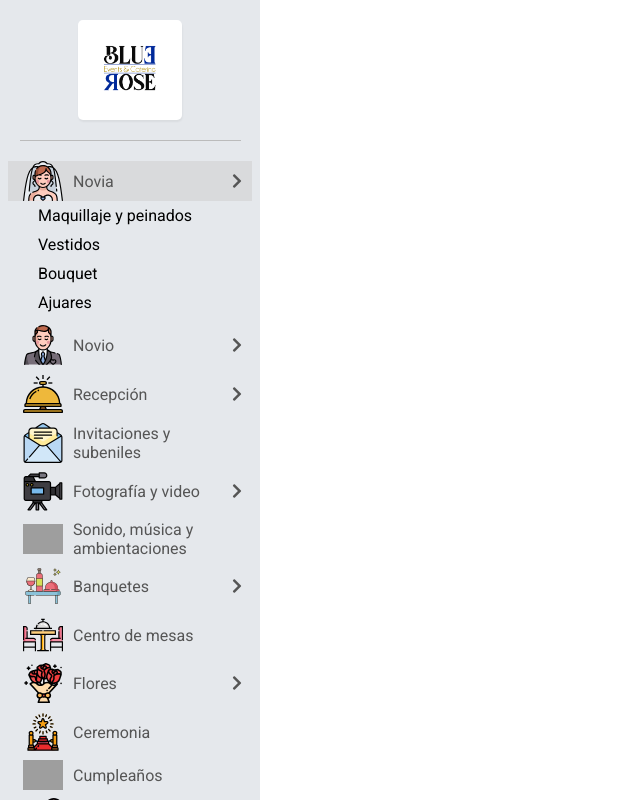
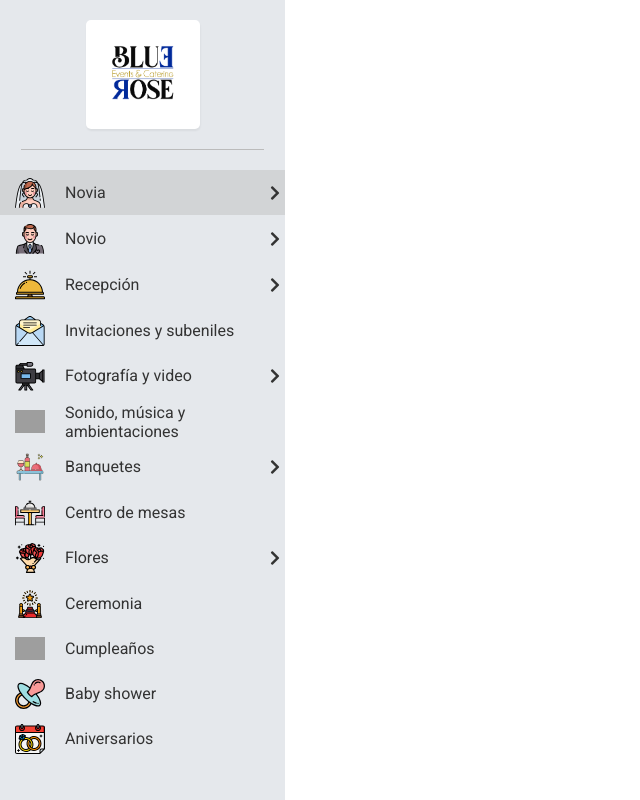
Before and after one commit to StevenBaezFernandez/bluerose, an Angular app: page / in a window 1280 px wide. Shown: the whole page, without its empty margins (0-640 px from the left). Built offline with nearby package versions, Linux system fonts and the light colour scheme; grey boxes are pictures that could not be loaded.

Commit message:
basic functionality of navbar completed

```diff
--- a/src/app/navbar/navbar.component.html
+++ b/src/app/navbar/navbar.component.html
@@ -8,13 +8,13 @@
     <div class="navbar__separator"></div>
     <div class="navbar__container-body">
         <div class="navbar__item">
-            <div class="button-nav button-nav--active">
+            <div class="button-nav button-nav--active" (click)="toggle_novia = !toggle_novia">
                 <img class="button-nav__img" src="assets/img/novia.svg" alt="">
 
-                <span class="button-nav__text">Novia</span>
-                <i class="button-nav__arrow fas fa-chevron-right"></i>
+                <span  class="button-nav__text" [ngClass]="{'button-nav__text--active': toggle_novia}">Novia</span>
+                <i class="button-nav__arrow fas fa-chevron-right" [ngClass]="{'button-nav__arrow--active': toggle_novia}"></i>
             </div>
-            <div class="navbar__sub-cat navbar__sub-cat--active">
+            <div class="navbar__sub-cat"  [ngClass]="{'navbar__sub-cat--expanded' : toggle_novia, 'navbar__sub-cat--collapsed': !toggle_novia}">
                 <a href="" class="navbar__sub-cat-link">Maquillaje y peinados</a>
                 <a href="" class="navbar__sub-cat-link">Vestidos</a>
                 <a href="" class="navbar__sub-cat-link">Bouquet</a>
@@ -22,26 +22,26 @@
             </div>
         </div>
         <div class="navbar__item">
-            <div class="button-nav">
+            <div class="button-nav" (click)="toggle_novio = !toggle_novio">
                 <img class="button-nav__img" src="assets/img/novio.svg" alt="">
 
                 <span class="button-nav__text">Novio</span>
-                <i class="button-nav__arrow fas fa-chevron-right"></i>
+                <i class="button-nav__arrow fas fa-chevron-right" [ngClass]="{'button-nav__arrow--active': toggle_novio}"></i>
             </div>
-            <div class="navbar__sub-cat">
+            <div class="navbar__sub-cat" [ngClass]="{'navbar__sub-cat--expanded' : toggle_novio, 'navbar__sub-cat--collapsed': !toggle_novio}">
                 <a href="" class="navbar__sub-cat-link">Traje de novio</a>
                 <a href="" class="navbar__sub-cat-link">Boutonnier</a>
                 <a href="" class="navbar__sub-cat-link">Ajuares</a>
             </div>
         </div>
         <div class="navbar__item">
-            <div class="button-nav">
+            <div class="button-nav" (click)="toggle_recepcion = !toggle_recepcion">
                 <img class="button-nav__img" src="assets/img/recepcion.svg" alt="">
 
                 <span class="button-nav__text">Recepción</span>
-                <i class="button-nav__arrow fas fa-chevron-right"></i>
+                <i class="button-nav__arrow fas fa-chevron-right" [ngClass]="{'button-nav__arrow--active': toggle_recepcion}"></i>
             </div>
-            <div class="navbar__sub-cat">
+            <div class="navbar__sub-cat" [ngClass]="{'navbar__sub-cat--expanded' : toggle_recepcion, 'navbar__sub-cat--collapsed': !toggle_recepcion}">
                 <a href="" class="navbar__sub-cat-link">Salones de eventos</a>
                 <a href="" class="navbar__sub-cat-link">Estilos de decoraciones</a>
                 <a href="" class="navbar__sub-cat-link">Sillas y mesas</a>
@@ -51,21 +51,21 @@
             </div>
         </div>
         <div class="navbar__item">
-            <div class="button-nav">
+            <div class="button-nav" >
                 <img class="button-nav__img" src="assets/img/invitation.svg" alt="">
 
                 <span class="button-nav__text">Invitaciones y subeniles</span>
             </div>
         </div>
         <div class="navbar__item">
-            <div class="button-nav">
+            <div class="button-nav" (click)="toggle_foto_video = !toggle_foto_video">
                 <img class="button-nav__img" src="assets/img/foto-video.svg" alt="">
 
 
                 <span class="button-nav__text">Fotografía y video</span>
-                <i class="button-nav__arrow fas fa-chevron-right"></i>
+                <i class="button-nav__arrow fas fa-chevron-right" [ngClass]="{'button-nav__arrow--active': toggle_foto_video}"></i>
             </div>
-            <div class="navbar__sub-cat">
+            <div class="navbar__sub-cat" [ngClass]="{'navbar__sub-cat--expanded' : toggle_foto_video, 'navbar__sub-cat--collapsed': !toggle_foto_video}">
                 <a href="" class="navbar__sub-cat-link">Secciones de fotos</a>
                 <a href="" class="navbar__sub-cat-link">Locaciones</a>
             </div>
@@ -77,13 +77,13 @@
             </div>
         </div>
         <div class="navbar__item">
-            <div class="button-nav">
+            <div class="button-nav" (click)="toggle_banquetes = !toggle_banquetes">
                 <img class="button-nav__img" src="assets/img/banquet.svg" alt="">
 
                 <span class="button-nav__text">Banquetes</span>
-                <i class="button-nav__arrow fas fa-chevron-right"></i>
+                <i class="button-nav__arrow fas fa-chevron-right" [ngClass]="{'button-nav__arrow--active': toggle_banquetes}"></i>
             </div>
-            <div class="navbar__sub-cat">
+            <div class="navbar__sub-cat" [ngClass]="{'navbar__sub-cat--expanded' : toggle_banquetes, 'navbar__sub-cat--collapsed': !toggle_banquetes}">
                 <a href="" class="navbar__sub-cat-link">Postres dulces</a>
                 <a href="" class="navbar__sub-cat-link">Postres salados</a>
                 <a href="" class="navbar__sub-cat-link">Buffet</a>
@@ -98,13 +98,13 @@
             </div>
         </div>
         <div class="navbar__item">
-            <div class="button-nav">
+            <div class="button-nav" (click)="toggle_flores = !toggle_flores">
                <img class="button-nav__img" src="assets/img/bouquet.svg" alt="">
 
                 <span class="button-nav__text">Flores</span>
-                <i class="button-nav__arrow fas fa-chevron-right"></i>
+                <i class="button-nav__arrow fas fa-chevron-right" [ngClass]="{'button-nav__arrow--active': toggle_flores}"></i>
             </div>
-            <div class="navbar__sub-cat">
+            <div class="navbar__sub-cat" [ngClass]="{'navbar__sub-cat--expanded' : toggle_flores, 'navbar__sub-cat--collapsed': !toggle_flores}">
                 <a href="" class="navbar__sub-cat-link">Altos</a>
                 <a href="" class="navbar__sub-cat-link">Bajitos</a>
                 <a href="" class="navbar__sub-cat-link">Estilos</a>
--- a/src/app/navbar/navbar.component.sass
+++ b/src/app/navbar/navbar.component.sass
@@ -1,22 +1,26 @@
-$dark6: #555555
+$dark6: #333333
+$blue-text: #0e60b3
+$hover-button-nav: #e5e8ec
+$active-button-nav: #d2d4d6
 .navbar
     position: fixed
     top: 0
     left: 0
     bottom: 0
-    width: 260px
+    width: 285px
     overflow: hidden
-    background: #e5e8ec
+    background: $hover-button-nav
     overflow-y: scroll
 .navbar::-webkit-scrollbar
     width: 8px
-    background-color: #e5e8ec
+    background-color: $hover-button-nav
 
 .navbar::-webkit-scrollbar-track
-    background-color: #e5e8ec
+    background-color: $hover-button-nav
 
 .navbar::-webkit-scrollbar-thumb
     background-color: #ccc
+    border-radius: 10px
 
 .navbar__header
     display: flex
@@ -42,34 +46,64 @@ $dark6: #555555
     margin-bottom: 20px
 
 .navbar__container-body
-    padding-left: 15px
 .navbar__item
-    margin: 8px
 .button-nav
     display: grid
     grid-template-columns: 50px 1fr 20px
     align-items: center
-    margin-left: -15px
     padding-left: 15px
     cursor: pointer
+    height: 45px
+    &:hover
+        background-color: #d9dadc
 .button-nav--active
-    background: #d9dadc
+    background-color: $active-button-nav
 .button-nav__img
-    max-width: 40px
+    max-width: 30px
 .button-nav__text
     font-weight: 400
     color: $dark6
+    transition: all ease .3
+.button-nav__text--active
+    color: $blue-text
+    font-weight: 500
+    transition: all ease .3s
 .button-nav__arrow
     color: $dark6
-.navbar__sub-cat
-    padding-left: 10px
+    display: flex
+    align-items: center
+    justify-content: center
+    transition: all .3s ease
+.button-nav__arrow--active
+    color: $blue-text
+    transform: rotate(90deg)
+    margin-bottom: 0
+    .navbar__sub-cat
+        transition: all 2s ease
+
+@keyframes open_sub_cat
+    0%
+        max-height: 1px
+        overflow: hidden
+    100%
+        max-height: 4000px
+        overflow: none
+.navbar__sub-cat--collapsed
+    transition: all .5s ease
+    animation-direction: reverse
     max-height: 1px
+    opacity: 0
     overflow: hidden
-.navbar__sub-cat--active
-    max-height: 4000px
+.navbar__sub-cat--expanded
+    max-height: 2000px
+    transition: all 1.3s ease
+    opacity: 1
     overflow: none
 .navbar__sub-cat-link
     display: block
-    padding: 5px
-    color: #000
+    padding: 10px 0px 10px 15px
+    color: #444
+    font-size: 14px
     text-decoration: none
+    &:hover
+        background: #d9dadc
--- a/src/app/navbar/navbar.component.ts
+++ b/src/app/navbar/navbar.component.ts
@@ -7,6 +7,15 @@ import { Component, OnInit } from '@angular/core';
 })
 export class NavbarComponent implements OnInit {
 
+  toggle_novia:boolean = false;
+  toggle_novio:boolean = false;
+  toggle_recepcion:boolean = false;
+  toggle_foto_video:boolean = false;
+  toggle_banquetes:boolean = false;
+  toggle_flores:boolean = false;
+
+
+
   constructor() { }
 
   ngOnInit(): void {
--- a/src/styles.sass
+++ b/src/styles.sass
@@ -4,3 +4,4 @@
     padding: 0px
     font-family: 'Roboto'
     box-sizing: border-box
+    outline: none
```
